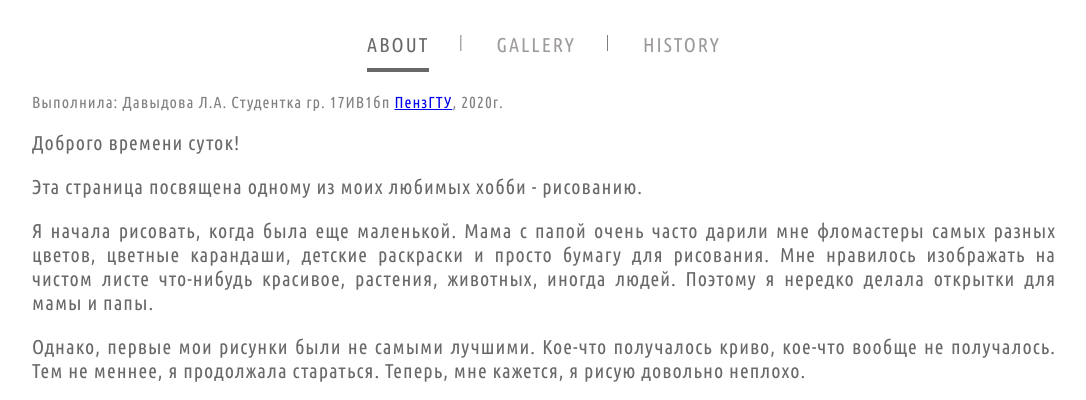
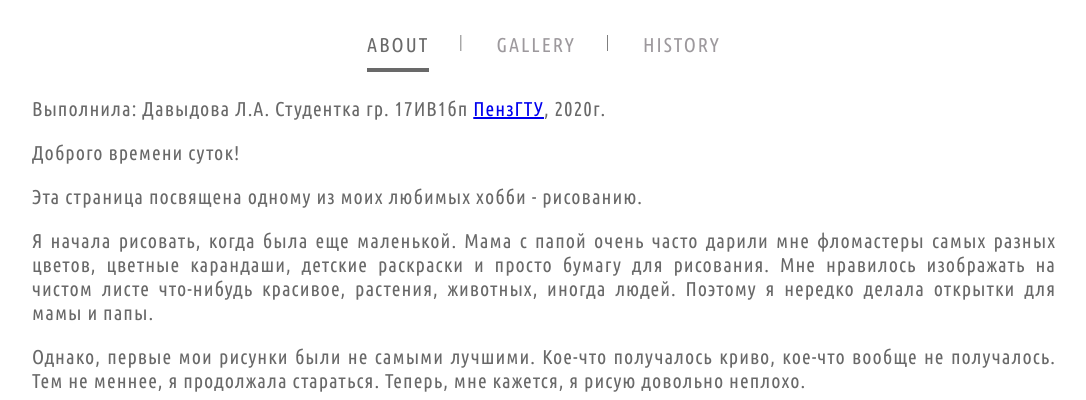
Before and after one commit to DavydovaLA/DavydovaLA_17IV1bp.github.io, a plain HTML site: page index.html in a window 1280 px wide. Shown: the top 400 px of the page, without its empty margins (96-1182 px from the left). Drawn offline with Linux system fonts and the light colour scheme.

Commit message:
Add files via upload

```diff
--- a/index.html
+++ b/index.html
@@ -18,7 +18,7 @@
 	</header>
 
 	<div class="container">
-		<p class="madeby">Выполнила: Давыдова Л.А. Студентка гр. 17ИВ1бп <a href="http://www.penzgtu.ru" title="Перейти на сайт ВУЗа" target="_blank">ПензГТУ</a>, 2020г.</p>
+		<p class="p">Выполнила: Давыдова Л.А. Студентка гр. 17ИВ1бп <a href="http://www.penzgtu.ru" title="Перейти на сайт ВУЗа" target="_blank">ПензГТУ</a>, 2020г.</p>
 		<p class="p">Доброго времени суток!
 		<p class="p">Эта страница посвящена одному из моих любимых хобби - рисованию.
 		<p class="p">
--- a/style.css
+++ b/style.css
@@ -124,12 +124,6 @@
 	margin: 0 auto;
 }
 
-.madeby{
-	font-family: 'Ubuntu Condensed', sans-serif;
-	letter-spacing: 1px;
-	color:#808080;
-}
-
 .picture{
 	display: block;
 	margin: 0 auto;
```
